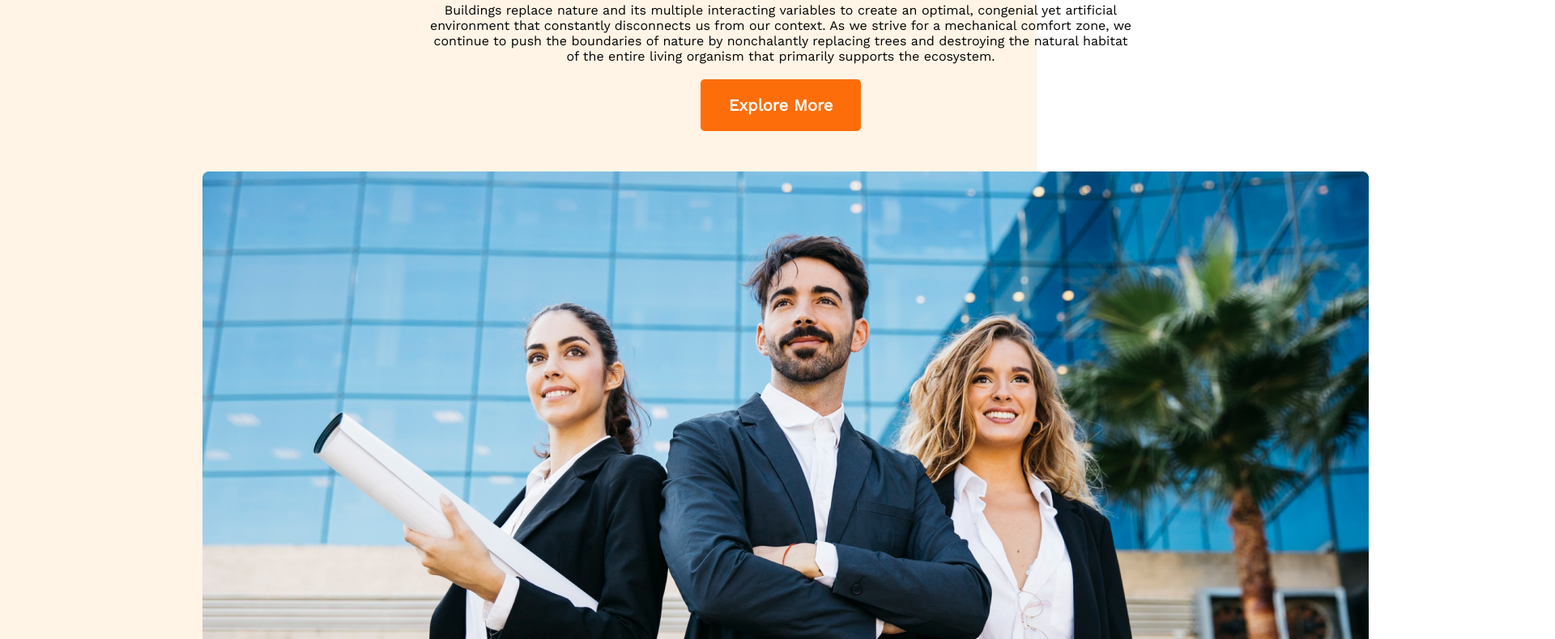
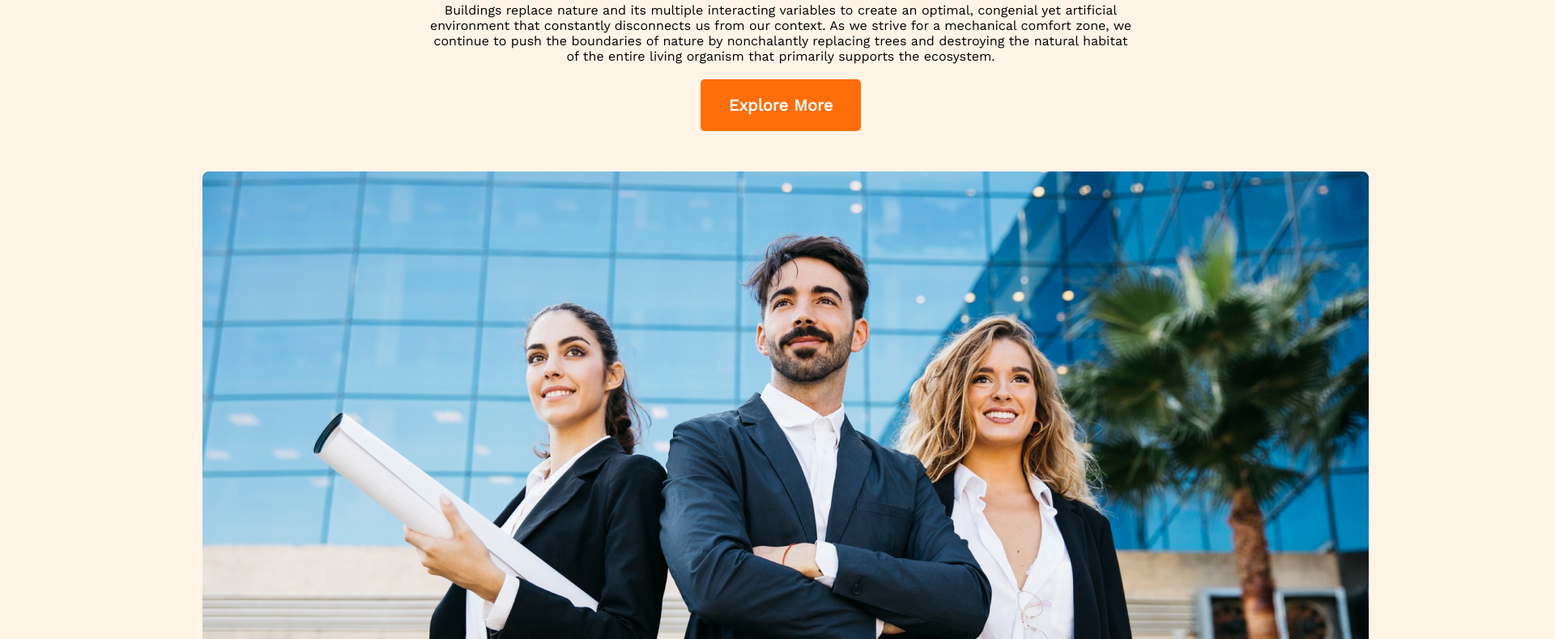
Before and after one commit to SabnamSiyam/g3-architects, a plain HTML site: page index.html in a window 1280 px wide. Shown: the part 204-994 px from the top of the page at 81% size, 1920 px wide, since content can reach past the window. Drawn offline with nearby package versions, Linux system fonts and the light colour scheme.

Commit message:
last commit

```diff
--- a/style.css
+++ b/style.css
@@ -5,7 +5,8 @@
 
 header {
   background: #ff900e1a;
-  max-width: 1912px;
+  width: 2100px;
+  margin-right: 0px;
 }
 
 /*  **Nav Section** */
```
